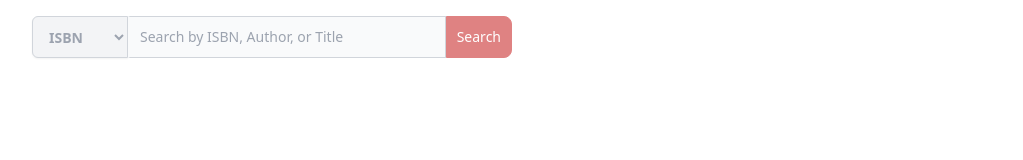
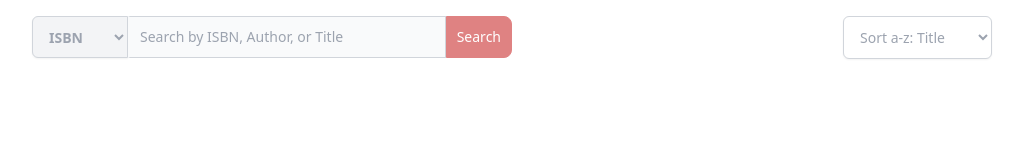
Before and after one commit to francoisdillinger/book_nook_frontend, a React (Vite) app: page / in a window 1280 px wide. Shown: the top 160 px of the page, without its empty margins (128-1151 px from the left). Built offline with nearby package versions, Linux system fonts and the light colour scheme.

Commit message:
Add sort options to AdminBooks component

```diff
--- a/src/components/AdminBooks.tsx
+++ b/src/components/AdminBooks.tsx
@@ -43,6 +43,7 @@ const searchedBooks = (
 };
 
 export default function AdminBooks() {
+	const options = ["Sort a-z: Title", "Sort a-z: Author"];
 	const [trimmedBooks, setTrimmedBooks] = useState<TrimmedBookType[] | null>();
 	const [displayedBooks, setDisplayedBooks] = useState<
 		TrimmedBookType[] | null
@@ -50,6 +51,9 @@ export default function AdminBooks() {
 	const [searchValues, setSearchValues] = useState<BooksSearchType>({
 		option: "ISBN",
 		value: "",
+	});
+	const [sortOption, setSortOption] = useState<OrdersSortType>({
+		sortOption: "Sort a-z: Title",
 	});
 
 	useEffect(() => {
@@ -80,6 +84,14 @@ export default function AdminBooks() {
 		setSearchValues({ ...searchValues, value: "" });
 	};
 
+	const selectOptionsHandler = (
+		event: React.ChangeEvent<HTMLSelectElement>
+	) => {
+		setSortOption({
+			sortOption: event.target.value as OrdersSortType["sortOption"],
+		});
+	};
+
 	// console.log("Trimmed Books: ", trimmedBooks);
 	console.log("Seaching: ", searchValues);
 	console.log("Results: ", displayedBooks);
@@ -98,7 +110,7 @@ export default function AdminBooks() {
 						clickHandler={clickHandler}
 					/>
 				</div>
-				{/* <div className="">
+				<div className="">
 					<select
 						id="book-selector"
 						className="w-full md:w-fitfont-semibold form-select block py-2.5 px-3 border border-gray-300 bg-white text-gray-400 rounded-md shadow-sm focus:outline-none focus:ring-blue-300 focus:border-blue-300 sm:text-sm"
@@ -108,7 +120,7 @@ export default function AdminBooks() {
 							<option key={option}>{option}</option>
 						))}
 					</select>
-				</div> */}
+				</div>
 			</div>
 		</div>
 	);
```
